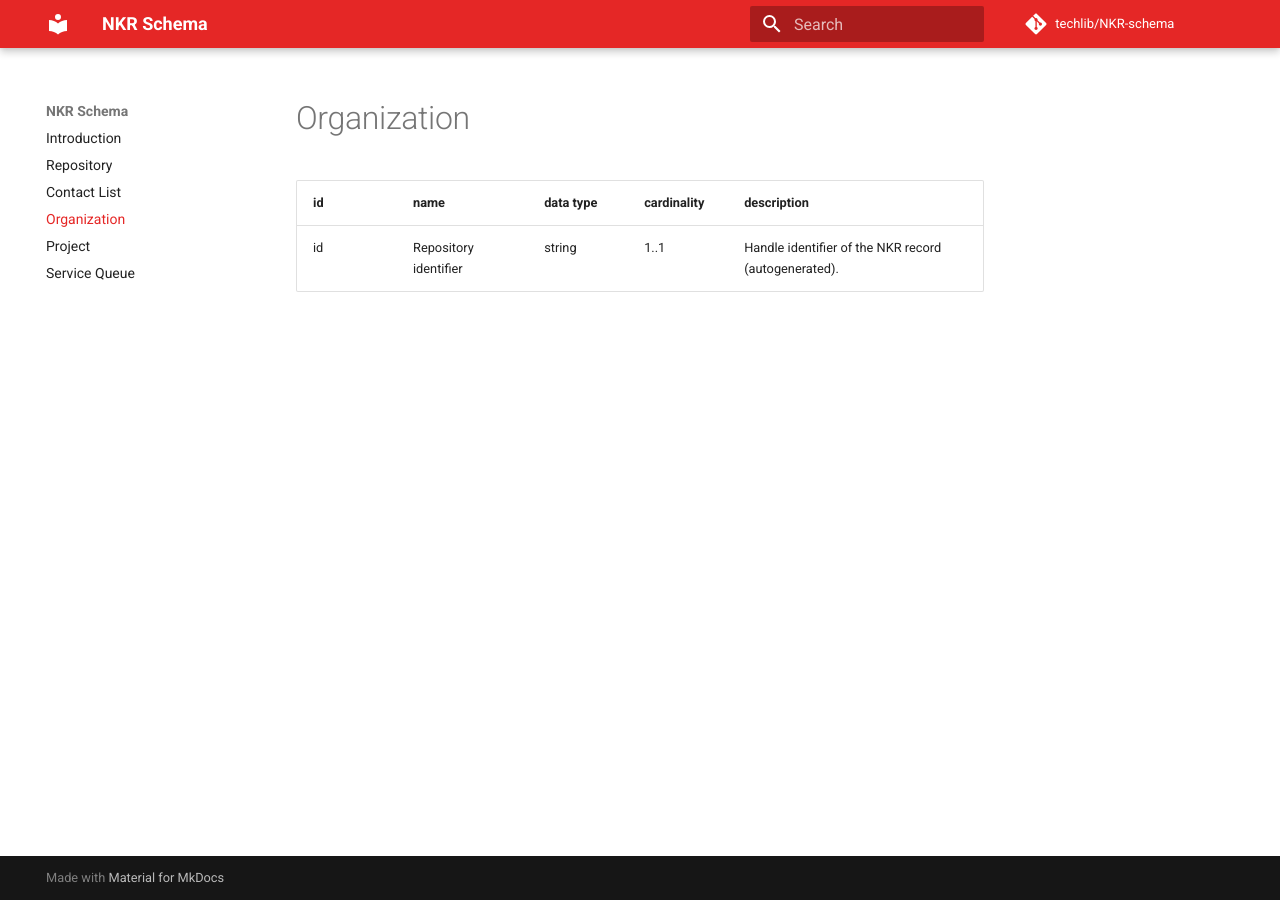
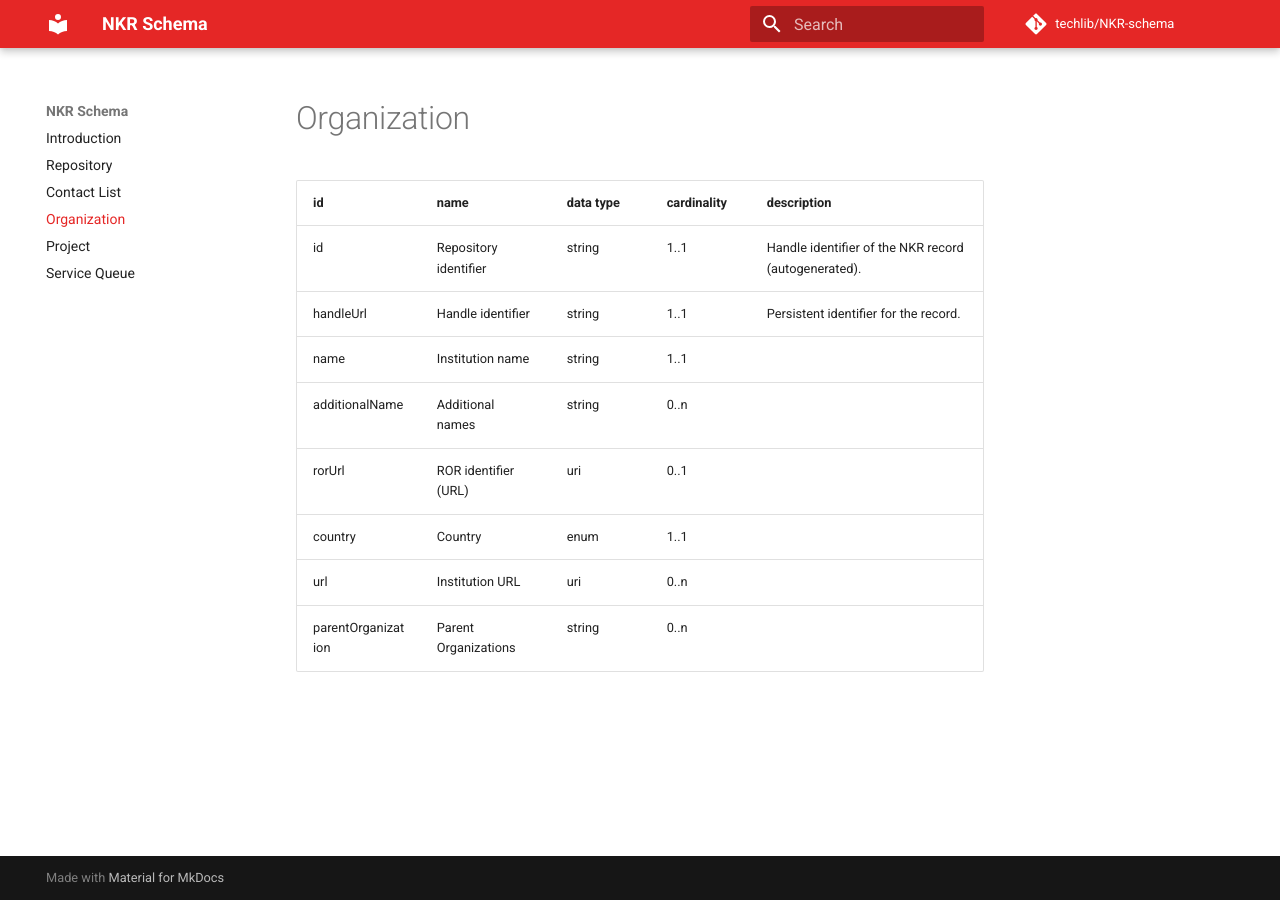
Before and after one commit to techlib/NKR-schema, an MkDocs documentation site: the page built from docs/organization.md, in a window 1280 px wide. Built offline with MkDocs 1.6.1 and Material for MkDocs 9.7.7, drawn with Linux system fonts in a browser that asks for light colours; comment, search, counter and statistics services are not loaded.

Commit message:
Update organization.md

```diff
--- a/docs/organization.md
+++ b/docs/organization.md
@@ -1,3 +1,10 @@
 id | name | data type | cardinality | description
 -- | -- | -- | -- | --
 id | Repository identifier | string | 1..1 | Handle identifier of the NKR record (autogenerated).
+handleUrl | Handle identifier | string | 1..1 | Persistent identifier for the record.
+name | Institution name | string | 1..1 |
+additionalName | Additional names | string | 0..n |
+rorUrl | ROR identifier (URL) | uri | 0..1 |
+country | Country | enum | 1..1 |
+url |  Institution URL | uri | 0..n |
+parentOrganization | Parent Organizations | string | 0..n |
```
